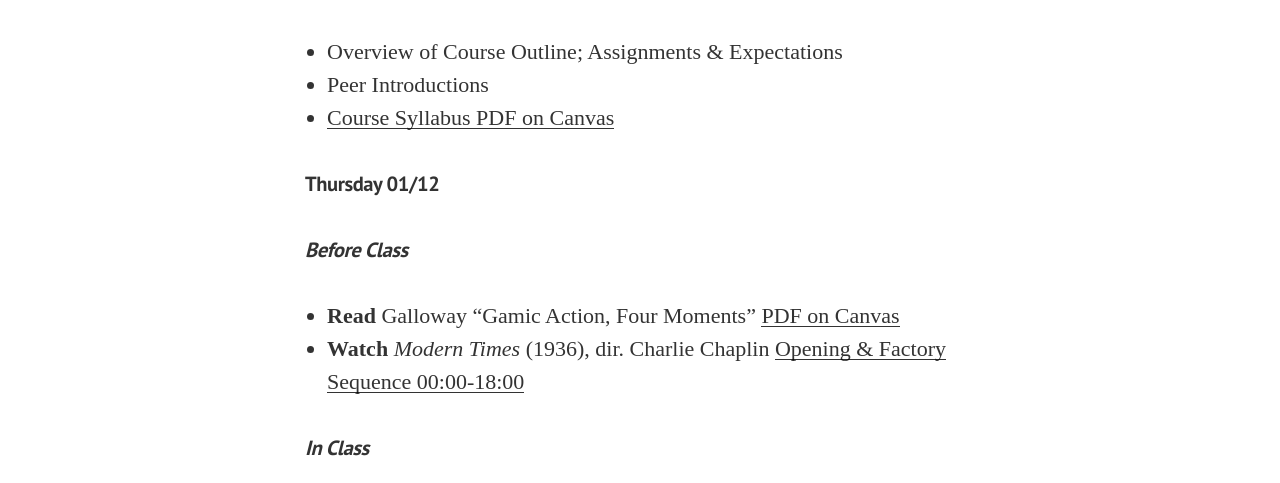
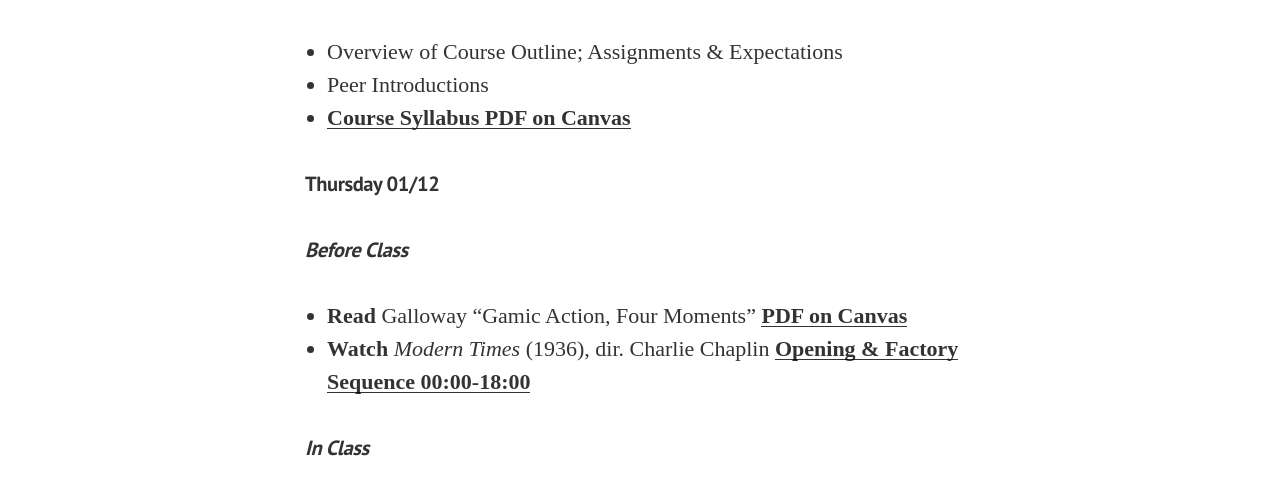
Before and after one commit to sgotzler/ENGL-257, a Jekyll site: the page built from _posts/2023-01-12-week-1.markdown, in a window 1280 px wide. Shown: the part 823-1306 px from the top of the page. Built offline with Jekyll 4.4.1, drawn with Linux system fonts in a browser that asks for light colours; nearby versions of some CDN libraries; some web fonts are replaced; library files that are not in the unit come from our copies.

Commit message:
added emphasis on hyperlinks

```diff
--- a/_posts/2023-01-12-week-1.markdown
+++ b/_posts/2023-01-12-week-1.markdown
@@ -19,14 +19,14 @@ syntaxHighlighter: no
 ###### Tuesday 01/10
 - Overview of Course Outline; Assignments & Expectations
 - Peer Introductions
-- [Course Syllabus PDF on Canvas](https://uncch.instructure.com/courses/17305/files/?preview=2611189)
+- [**Course Syllabus PDF on Canvas**](https://uncch.instructure.com/courses/17305/files/?preview=2611189)
 
 ###### Thursday 01/12
 
 ###### *Before Class*
 
-- **Read** Galloway "Gamic Action, Four Moments" [PDF on Canvas](https://uncch.instructure.com/courses/17305/files/folder/Readings?preview=2611203)
-- **Watch** *Modern Times* (1936), dir. Charlie Chaplin [Opening & Factory Sequence 00:00-18:00](https://www.dailymotion.com/video/x3mhpli)
+- **Read** Galloway "Gamic Action, Four Moments" [**PDF on Canvas**](https://uncch.instructure.com/courses/17305/files/folder/Readings?preview=2611203)
+- **Watch** *Modern Times* (1936), dir. Charlie Chaplin [**Opening & Factory Sequence 00:00-18:00**](https://www.dailymotion.com/video/x3mhpli)
 
 ###### *In Class*
 
```
Also changed, not shown: 1 other file.
